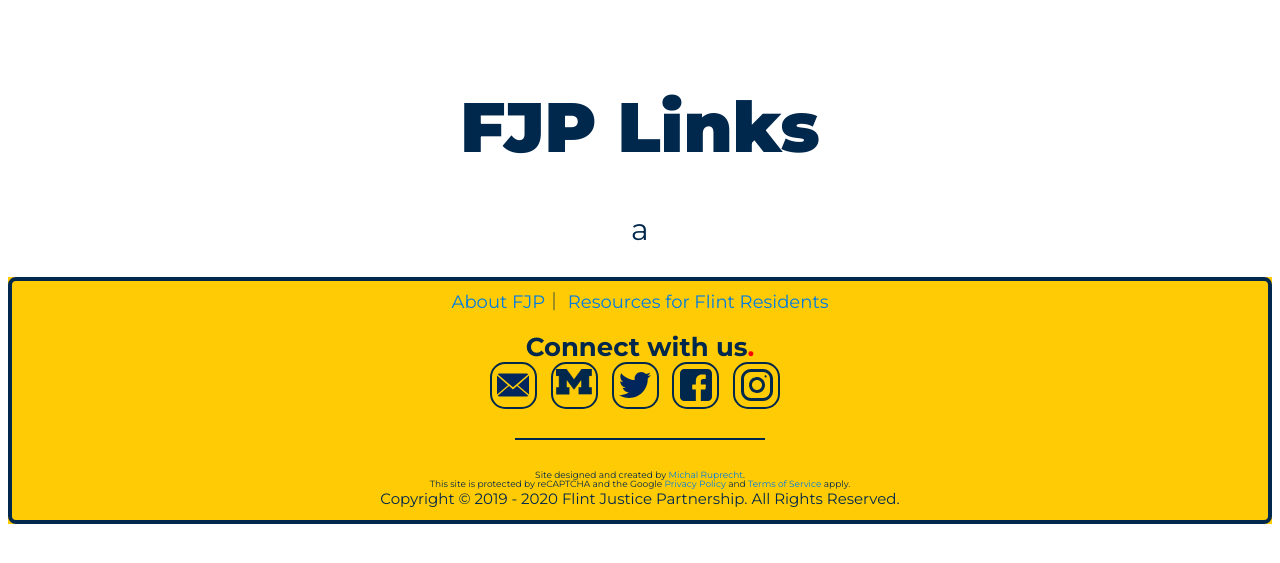
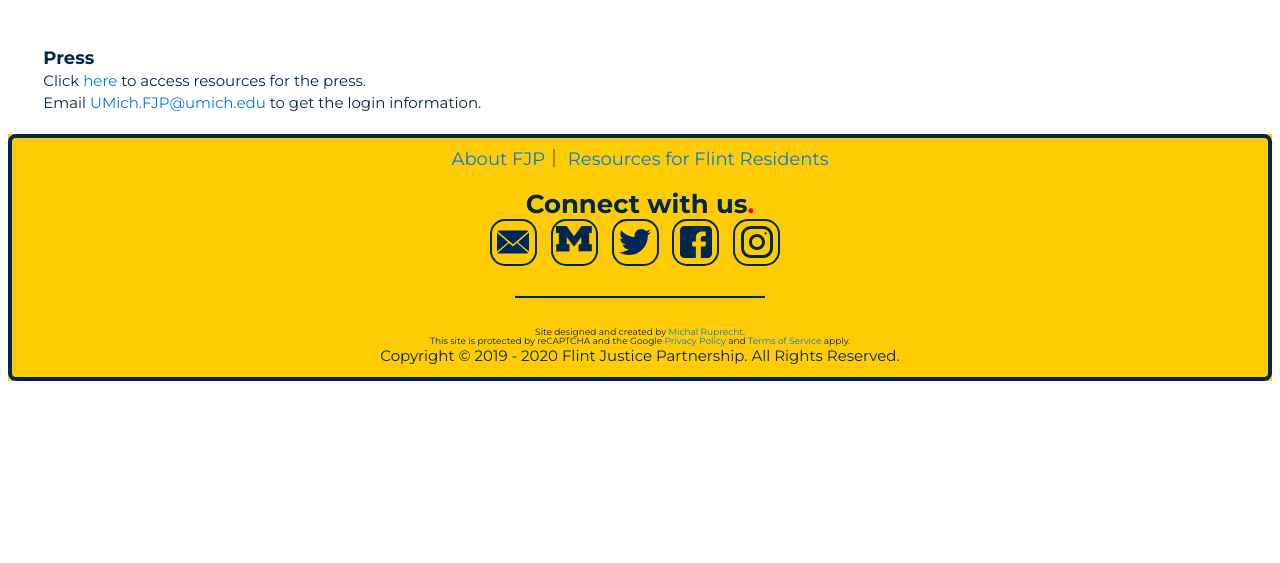
Before and after one commit to umichfjp/umichfjp.github.io, a Jekyll site: the page built from pages/press.html, in a window 1280 px wide. Shown: the top 563 px of the page. Built offline with Jekyll 4.4.1, drawn with Linux system fonts in a browser that asks for light colours.

Commit message:
Update press.html

```diff
--- a/pages/press.html
+++ b/pages/press.html
@@ -12,13 +12,11 @@ title: Press - FJP
     <div class="grid">
 
       <div class="text">
-        <center>
-        <h1>FJP Links</h1>
-        <h2>
-          a
-        </h2>
-        </center>
-
+        <h3>
+          <b><big>Press</big></b>
+          <br />Click <a href="#">here</a> to access resources for the press.
+          <br />Email <a href="mailto:UMich.FJP@umich.edu?subject=[PRESS] Password request">UMich.FJP@umich.edu</a> to get the login information.
+        </h3>
         </div><br />
       </div>
   </body>
```
